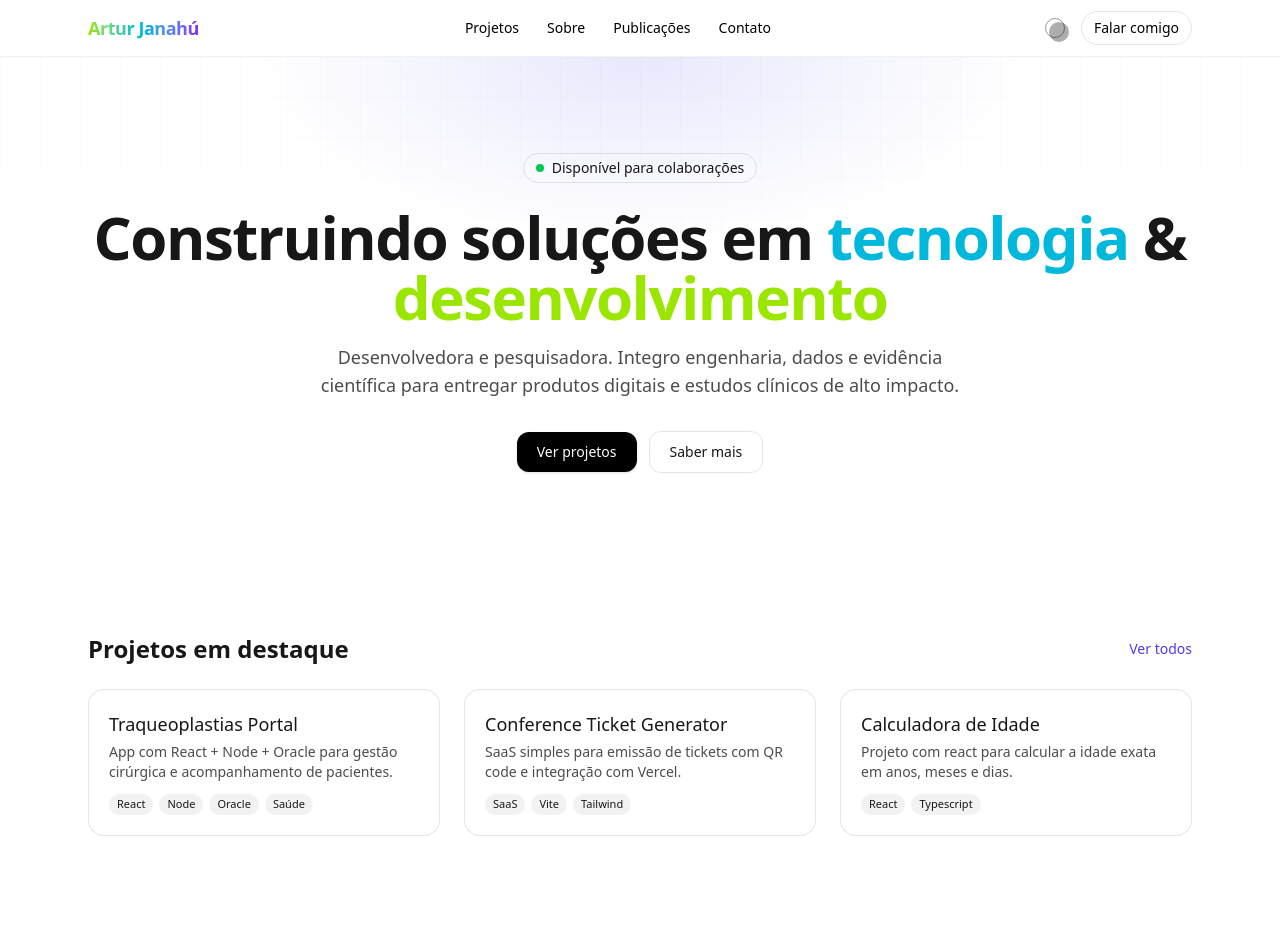
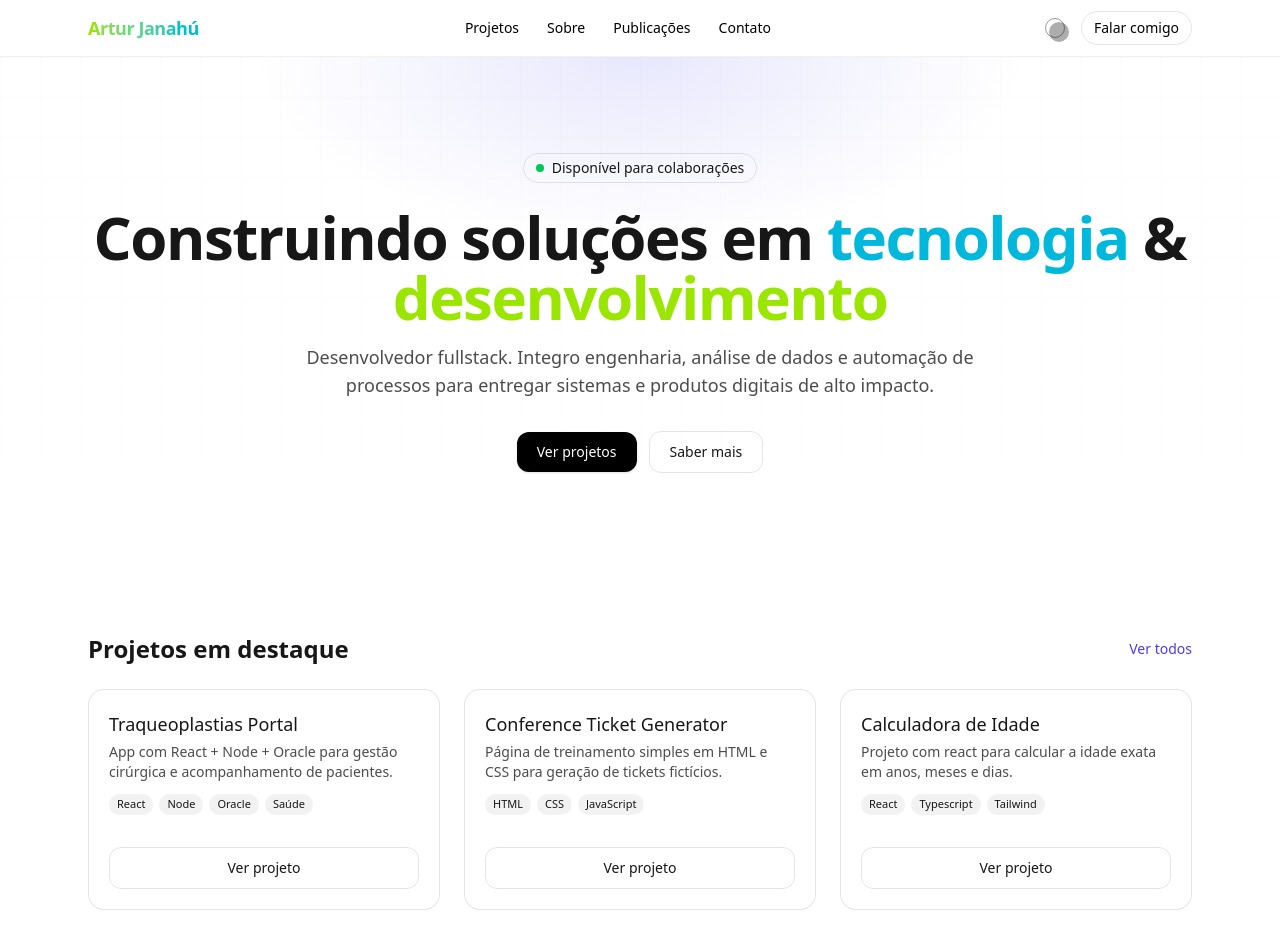
Before and after one commit to tuca-janahu/portfolio-react, a React (Vite) app in the folder my-portfolio/: page / in a window 1280 px wide. Shown: the top 952 px of the page. Built offline with nearby package versions, Linux system fonts and the light colour scheme.

Commit message:
feat: cardgrid + customization

```diff
--- /dev/null
+++ b/my-portfolio/src/components/CardGrid.tsx
@@ -0,0 +1,36 @@
+import { projects } from "../data/projects";
+import { SpotlightCard } from "./SpotlightCard";
+
+function CardGrid() {
+  return (
+    <div className="grid gap-6 sm:grid-cols-2 lg:grid-cols-3">
+      {projects.map((p) => (
+        <SpotlightCard key={p.id} className="p-5">
+            <div className="flex h-full flex-col">
+              <h3 className="text-lg font-medium mb-1">{p.title}</h3>
+              <p className="text-sm text-black/70 dark:text-white/70 mb-3">{p.description}</p>
+              <div className="mt-auto flex flex-wrap gap-1.5">
+                {p.tags.map((t) => (
+                  <span key={t} className="text-[11px] px-2 py-0.5 rounded-full bg-black/5 dark:bg-white/10">
+                    {t}
+                  </span>
+                ))}
+
+              </div>
+               {p.href && (
+                  <a
+                    href={p.href}
+                    target="_blank"
+                    className="inline-flex mt-8 items-center justify-center rounded-xl border border-black/10 dark:border-white/10 px-5 py-2.5 text-sm hover:bg-black/5 dark:hover:bg-white/5"
+                  >
+                    Ver projeto
+                  </a>
+                )}
+            </div>
+          </SpotlightCard>
+        ))}
+      </div>
+  );
+}
+
+export default CardGrid;
--- a/my-portfolio/src/components/Navbar.tsx
+++ b/my-portfolio/src/components/Navbar.tsx
@@ -5,7 +5,7 @@ function Navbar() {
     <header className="sticky top-0 z-50 backdrop-blur supports-[backdrop-filter]:bg-white/60 dark:supports-[backdrop-filter]:bg-neutral-900/60 border-b border-black/5 dark:border-white/10">
       <div className="mx-auto max-w-6xl px-4 sm:px-6 h-14 flex items-center justify-between">
         <Link to="/" className="font-semibold tracking-tight text-lg">
-          <span className="bg-clip-text text-transparent bg-gradient-to-r from-lime-400 via-cyan-500 to-violet-600 monospace">
+          <span className="bg-clip-text text-transparent bg-gradient-to-r from-lime-400  to-cyan-500 monospace">
             Artur Janahú
           </span>
         </Link>
--- a/my-portfolio/src/data/projects.ts
+++ b/my-portfolio/src/data/projects.ts
@@ -17,15 +17,15 @@ export const projects: Project[] = [
   {
     id: "ticketgen",
     title: "Conference Ticket Generator",
-    description: "SaaS simples para emissão de tickets com QR code e integração com Vercel.",
-    tags: ["SaaS", "Vite", "Tailwind"],
-    href: "#",
+    description: "Página de treinamento simples em HTML e CSS para geração de tickets fictícios.",
+    tags: ["HTML", "CSS", "JavaScript"],
+    href: "https://ticket-generator.tucajanahu.app",
   },
   {
-    id: "sani",
+    id: "calculadora",
     title: "Calculadora de Idade",
     description: "Projeto com react para calcular a idade exata em anos, meses e dias.",
-    tags: ["React", "Typescript"],
-    href: "#",
+    tags: ["React", "Typescript", "Tailwind"],
+    href: "https://calculadora.tucajanahu.app",
   },
 ];
--- a/my-portfolio/src/pages/About.tsx
+++ b/my-portfolio/src/pages/About.tsx
@@ -3,8 +3,13 @@ function About() {
     <main className="mx-auto max-w-3xl px-4 sm:px-6 py-16">
       <h1 className="text-2xl sm:text-3xl font-semibold mb-8">Sobre</h1>
       <p className="text-base text-black/70 dark:text-white/70">
-        Sou estudante de Engenharia da Computação no SENAI CIMATEC, apaixonado por tecnologia, desenvolvimento de software e otimização de processos. Tenho experiência em projetos de software, automação e liderança de equipes multidisciplinares.
+        Sou estudante de Engenharia da Computação no SENAI CIMATEC, apaixonado por tecnologia, desenvolvimento de software e otimização de processos.
+        Tenho experiência em projetos de software, automação e liderança de equipes multidisciplinares.
       </p>
+      <img className="mt-8 rounded-lg" src="https://midias.correio24horas.com.br/2023/05/18/-1614531.jpg" alt="Senai Cimatec"/>
+      <a href="https://www.cimatec.com.br/" target="_blank" className="mt-4 inline-block text-sm text-blue-500 hover:underline">
+        Saiba mais sobre o SENAI CIMATEC
+      </a>
     </main>
   );
 }
--- a/my-portfolio/src/pages/Projects.tsx
+++ b/my-portfolio/src/pages/Projects.tsx
@@ -1,30 +1,16 @@
-import { projects } from "../data/projects";
-import { SpotlightCard } from "../components/SpotlightCard";
+
+import CardGrid from "../components/CardGrid";
 
 function Projects() {
   return (
     <main className="mx-auto max-w-6xl px-4 sm:px-6 py-16">
       <h1 className="text-2xl sm:text-3xl font-semibold mb-8">Projetos</h1>
-      <div className="grid gap-6 sm:grid-cols-2 lg:grid-cols-3">
-        {projects.map((p) => (
-          <SpotlightCard key={p.id} className="p-5">
-            <div className="flex h-full flex-col">
-              <h3 className="text-lg font-medium mb-1">{p.title}</h3>
-              <p className="text-sm text-black/70 dark:text-white/70 mb-3">{p.description}</p>
-              <div className="mt-auto flex flex-wrap gap-1.5">
-                {p.tags.map((t) => (
-                  <span key={t} className="text-[11px] px-2 py-0.5 rounded-full bg-black/5 dark:bg-white/10">
-                    {t}
-                  </span>
-                ))}
-              </div>
-            </div>
-          </SpotlightCard>
-        ))}
-      </div>
+      <CardGrid />
     </main>
   );
 }
 
 
+
+
 export default Projects;
--- a/my-portfolio/src/sections/Hero.tsx
+++ b/my-portfolio/src/sections/Hero.tsx
@@ -42,8 +42,8 @@ export default function Hero() {
           <span className="text-lime-400">desenvolvimento</span>
         </h1>
         <p className="mt-4 text-base sm:text-lg text-black/70 dark:text-white/70 max-w-2xl mx-auto">
-          Desenvolvedora e pesquisadora. Integro engenharia, dados e evidência
-          científica para entregar produtos digitais e estudos clínicos de alto
+          Desenvolvedor fullstack. Integro engenharia, análise de dados e automação de processos
+          para entregar sistemas e produtos digitais de alto
           impacto.
         </p>
         <div className="mt-8 flex items-center justify-center gap-3">
@@ -54,7 +54,7 @@ export default function Hero() {
             Ver projetos
           </Link>
           <a
-            href="#about"
+            href="/about"
             className="inline-flex items-center justify-center rounded-xl border border-black/10 dark:border-white/10 px-5 py-2.5 text-sm hover:bg-black/5 dark:hover:bg-white/5"
           >
             Saber mais
--- a/my-portfolio/src/sections/ProjectsPeek.tsx
+++ b/my-portfolio/src/sections/ProjectsPeek.tsx
@@ -1,6 +1,6 @@
 import { Link } from "react-router";
-import { SpotlightCard } from "../components/SpotlightCard";
-import { projects } from "../data/projects";
+
+import CardGrid from "../components/CardGrid";
 
 export default function ProjectsPeek() {
   return (
@@ -9,23 +9,7 @@ export default function ProjectsPeek() {
         <h2 className="text-xl sm:text-2xl font-semibold">Projetos em destaque</h2>
         <Link to="/projects" className="text-sm text-indigo-600 hover:underline">Ver todos</Link>
       </div>
-      <div className="grid gap-4 sm:gap-6 sm:grid-cols-2 lg:grid-cols-3">
-        {projects.slice(0, 3).map((p) => (
-          <SpotlightCard key={p.id} className="p-5">
-            <div className="flex h-full flex-col">
-              <h3 className="text-base sm:text-lg font-medium mb-1">{p.title}</h3>
-              <p className="text-sm text-black/70 dark:text-white/70 line-clamp-3 mb-3">{p.description}</p>
-              <div className="mt-auto flex flex-wrap gap-1.5">
-                {p.tags.map((t) => (
-                  <span key={t} className="text-[11px] px-2 py-0.5 rounded-full bg-black/5 dark:bg-white/10">
-                    {t}
-                  </span>
-                ))}
-              </div>
-            </div>
-          </SpotlightCard>
-        ))}
-      </div>
+      <CardGrid />
     </section>
   );
 }
```
